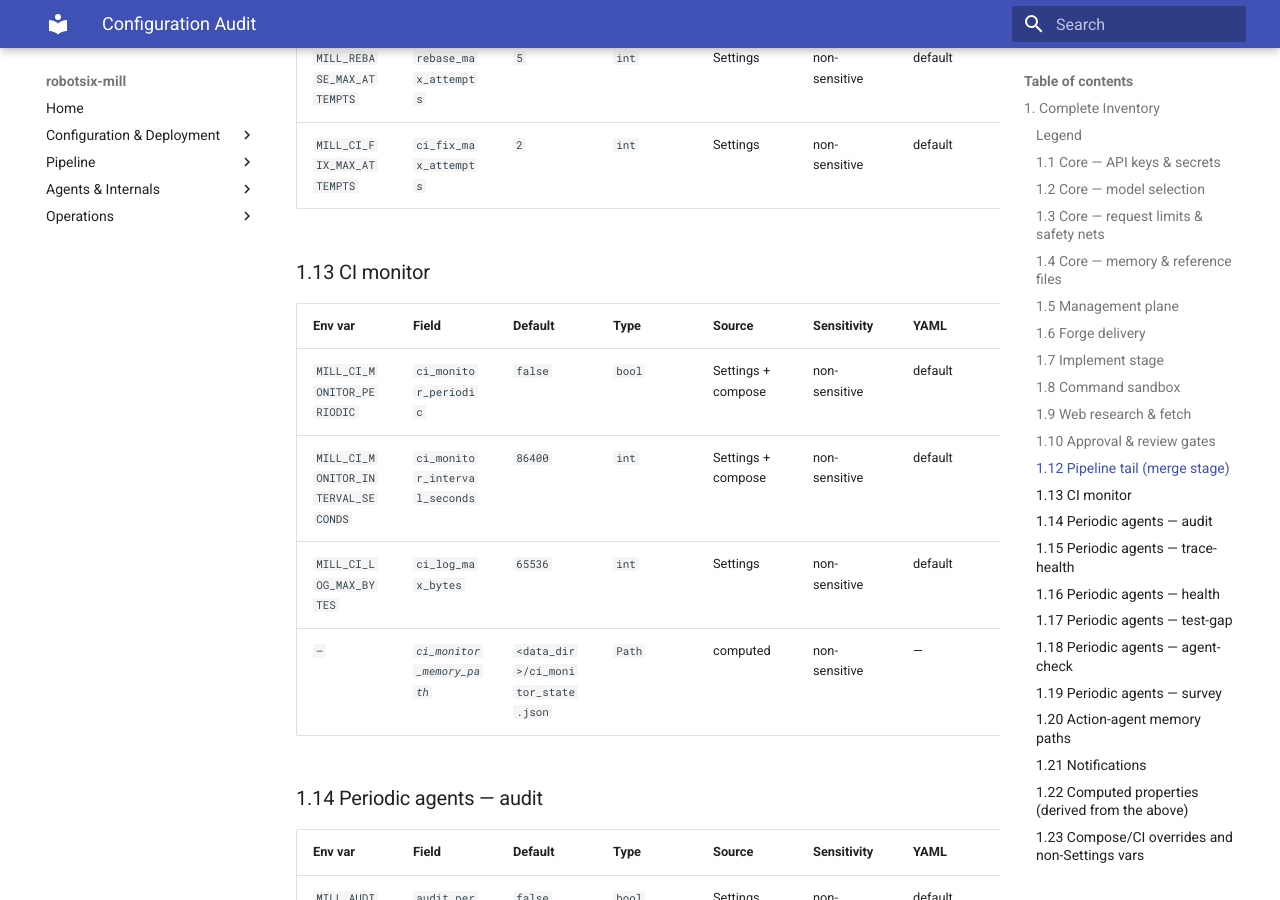
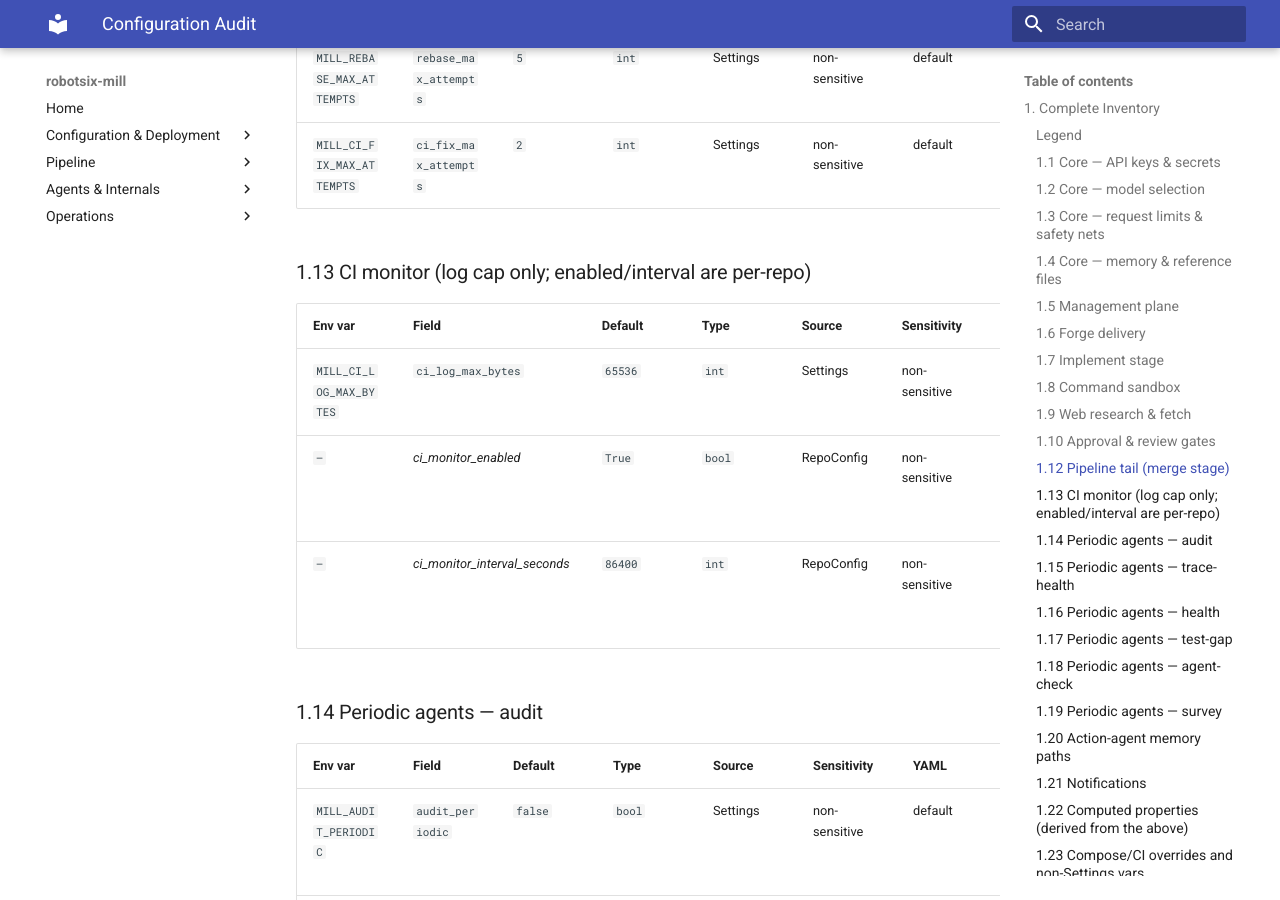
Before and after one commit to damien-robotsix/robotsix-mill, an MkDocs documentation site: the page built from docs/config-audit.md, in a window 1280 px wide and 900 px high, scrolled down 11791 px. Built offline with MkDocs 1.6.1 and Material for MkDocs 9.7.7, drawn with Linux system fonts in a browser that asks for light colours; some of the changed text lies outside the part shown.

Commit message:
mill: Move CI monitor & repo selection from global env vars to per-repo config (20260526T023131Z-remove-global-environment-vraibles-that--1509) (#387)
* mill: Move CI monitor & repo selection from global env vars to per-repo config (20260526T023131Z-remove-global-environment-vraibles-that--1509)

* mill: Move CI monitor & repo selection from global env vars to per-repo config (20260526T023131Z-remove-global-environment-vraibles-that--1509)

---------

Co-authored-by: robotsix-mill <mill@robotsix.local>

```diff
--- a/docs/config-audit.md
+++ b/docs/config-audit.md
@@ -184,14 +184,13 @@ other code depends on.
 | `MILL_REBASE_MAX_ATTEMPTS` | `rebase_max_attempts` | `5` | `int` | Settings | non-sensitive | default | §9 | `stages/merge.py` | |
 | `MILL_CI_FIX_MAX_ATTEMPTS` | `ci_fix_max_attempts` | `2` | `int` | Settings | non-sensitive | default | §9 | `stages/merge.py` | |
 
-### 1.13  CI monitor
+### 1.13  CI monitor (log cap only; enabled/interval are per-repo)
 
 | Env var | Field | Default | Type | Source | Sensitivity | YAML | Docs | Consumers | Notes |
 |---|---|---|---|---|---|---|---|---|---|
-| `MILL_CI_MONITOR_PERIODIC` | `ci_monitor_periodic` | `false` | `bool` | Settings + compose | non-sensitive | default | §20 | `runtime/worker.py` | compose overrides to `true` |
-| `MILL_CI_MONITOR_INTERVAL_SECONDS` | `ci_monitor_interval_seconds` | `86400` | `int` | Settings + compose | non-sensitive | default | §20 | `runtime/worker.py` | compose overrides to `600` |
-| `MILL_CI_LOG_MAX_BYTES` | `ci_log_max_bytes` | `65536` | `int` | Settings | non-sensitive | default | §20 | CI monitor / CI-fix agent | |
-| `—` | *`ci_monitor_memory_path`* | `<data_dir>/ci_monitor_state.json` | `Path` | computed | non-sensitive | — | — | `runtime/worker.py` | Derived from `MILL_DATA_DIR` |
+| `MILL_CI_LOG_MAX_BYTES` | `ci_log_max_bytes` | `65536` | `int` | Settings | non-sensitive | default | §20 | CI monitor / CI-fix agent | global operational cap |
+| `—` | *ci_monitor_enabled* | `True` | `bool` | RepoConfig | non-sensitive | repos.yaml | — | `runtime/worker.py` | per-repo field in `config/repos.yaml` |
+| `—` | *ci_monitor_interval_seconds* | `86400` | `int` | RepoConfig | non-sensitive | repos.yaml | — | `runtime/worker.py` | per-repo field in `config/repos.yaml` |
 
 ### 1.14  Periodic agents — audit
 
@@ -289,8 +288,6 @@ or genuinely non-Settings vars consumed only by tooling/CI (rows 1, 3, 4).
 | `GITHUB_APP_PRIVATE_KEY_PATH` (compose use) | compose-subst | `/dev/null` | `docker-compose.yml` volumes: `${GITHUB_APP_PRIVATE_KEY_PATH:-/dev/null}` | identifying | secret | `docker-compose.yml` (volume bind-mount) | Same env var as the Settings field; compose reads it independently for the bind-mount path. Set via shell environment or `config/secrets.yaml`. |
 | `GIT_BASE_REF` | CI | (none) | `.github/workflows/ci.yml` env block | non-sensitive | absent | `tests/test_migration_guard.py` via `os.environ.get("GIT_BASE_REF", "origin/main")` | Workflow-internal only; never in `Settings`. |
 | `SKIP_MIGRATION_GUARD` | CI / developer shell | (none) | Manually exported by developers | non-sensitive | absent | `tests/test_migration_guard.py` via `os.environ.get("SKIP_MIGRATION_GUARD")` | Escape hatch; not in `Settings`. |
-| `MILL_CI_MONITOR_PERIODIC` (compose) | compose | `true` | `docker-compose.yml` environment: | non-sensitive | default (compose override) | `runtime/worker.py` via `Settings()` | Compose overrides the YAML default; listed in §1.13 as a Settings field too. |
-| `MILL_CI_MONITOR_INTERVAL_SECONDS` (compose) | compose | `600` | `docker-compose.yml` environment: | non-sensitive | default (compose override) | `runtime/worker.py` via `Settings()` | Compose overrides the default `86400`; listed in §1.13. |
 | `MILL_SANDBOX_DATA_MOUNT` (compose) | compose | `${PWD}/.data` | `docker-compose.yml` environment: | identifying | default (compose override) | `sandbox.py` via `Settings()` | Compose expands `$PWD` on the host; listed in §1.8. |
 
 ---
@@ -356,10 +353,12 @@ in `docs/configuration.md`:
 | Env var | Compose value | `config.py` default | YAML | Override effect |
 |---|---|---|---|---|
 | `MILL_SANDBOX_DATA_MOUNT` | `${PWD}/.data` | `None` | absent | Forces bind-mount path; overrides `MILL_DATA_VOLUME` |
-| `MILL_CI_MONITOR_PERIODIC` | `true` | `false` | default | Enables CI monitor in deployed container |
-| `MILL_CI_MONITOR_INTERVAL_SECONDS` | `600` | `86400` | default | 10-min poll (vs. 1-day default) |
 
-These three are the **only** vars that compose sets directly in the `environment:` block. Everything else flows through the YAML config pipeline (`mill.defaults.yaml` → `mill.local.yaml` → `os.environ`).
+CI monitor enabling/interval were previously set here but are now per-repo
+fields in `config/repos.yaml` (``RepoConfig.ci_monitor_enabled`` /
+``RepoConfig.ci_monitor_interval_seconds``).
+
+This is the **only** var that compose sets directly in the `environment:` block. Everything else flows through the YAML config pipeline (`mill.defaults.yaml` → `mill.local.yaml` → `os.environ`).
 
 ### 2.7  Vars consumed by `docker-compose.yml` variable substitution (not `environment:`)
 
```
Also changed, not shown: README.md (+2 -1 lines), docker-compose.yml (+0 -9 lines), docs/configuration.md (+1 -5 lines), docs/github-app.md (+2 -2 lines), docs/rfc-config-v2.md (+3 -5 lines), 8 other files.
